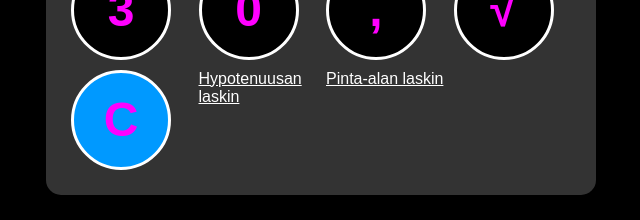
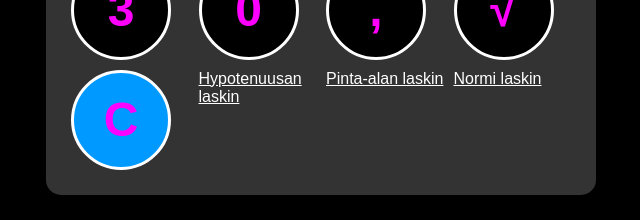
Before and after one commit to topapizza/best-calculator-ever, a plain HTML site: page index4.html in a window 1280 px wide. Shown: the part 466-686 px from the top of the page, without its empty margins (319-959 px from the left). Drawn offline with Linux system fonts and the light colour scheme.

Commit message:
Update index4.html
can acces normal calc

```diff
--- a/index4.html
+++ b/index4.html
@@ -32,6 +32,7 @@ Tahtoisin ilmoittaa että html koodin muokkaaminen EI ole hackerointia vaikka se
             <button onclick="clearDisplay()" class="operator-btn">C</button>
             <a href="index2.html" class="button">Hypotenuusan laskin</a>
             <a href="index3.html" class="button">Pinta-alan laskin</a>
+            <a href="index.html" class="button">Normi laskin</a>
         </div>
     </div>
     <h2></h2>
```
